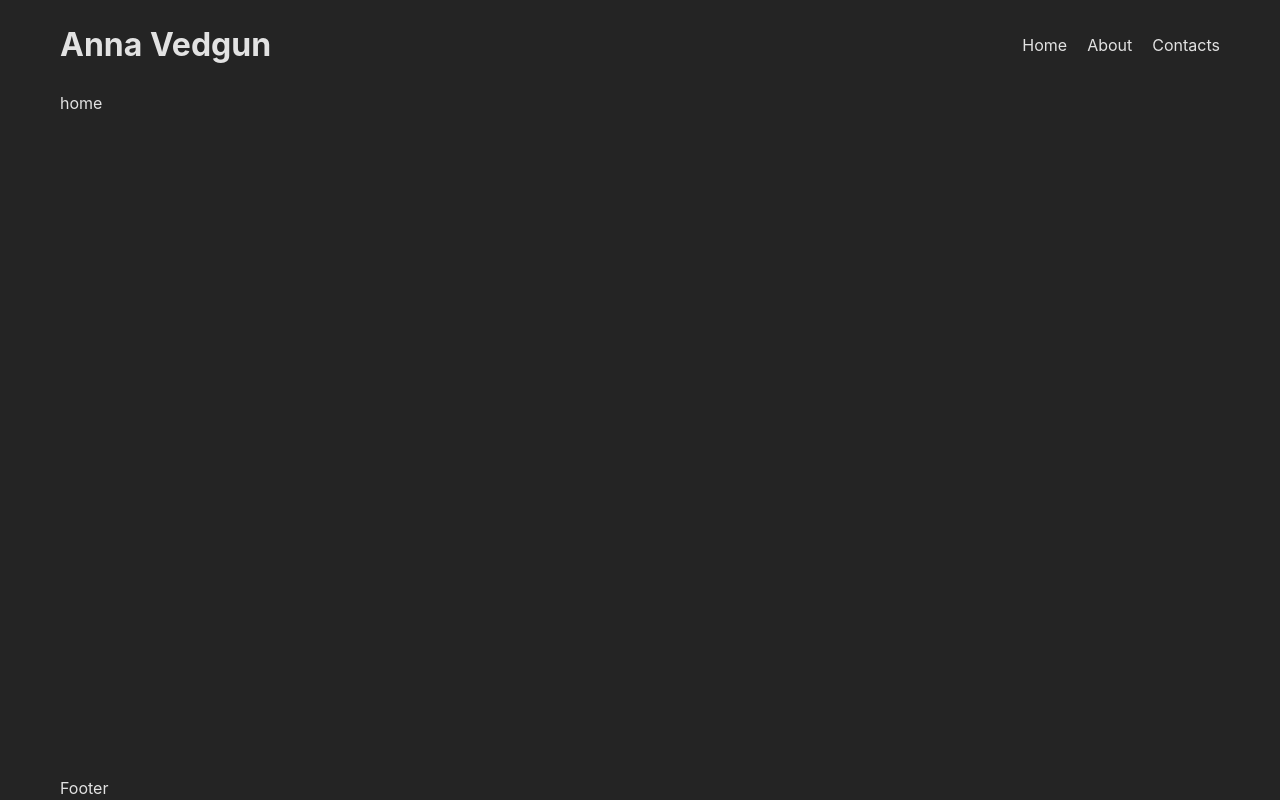
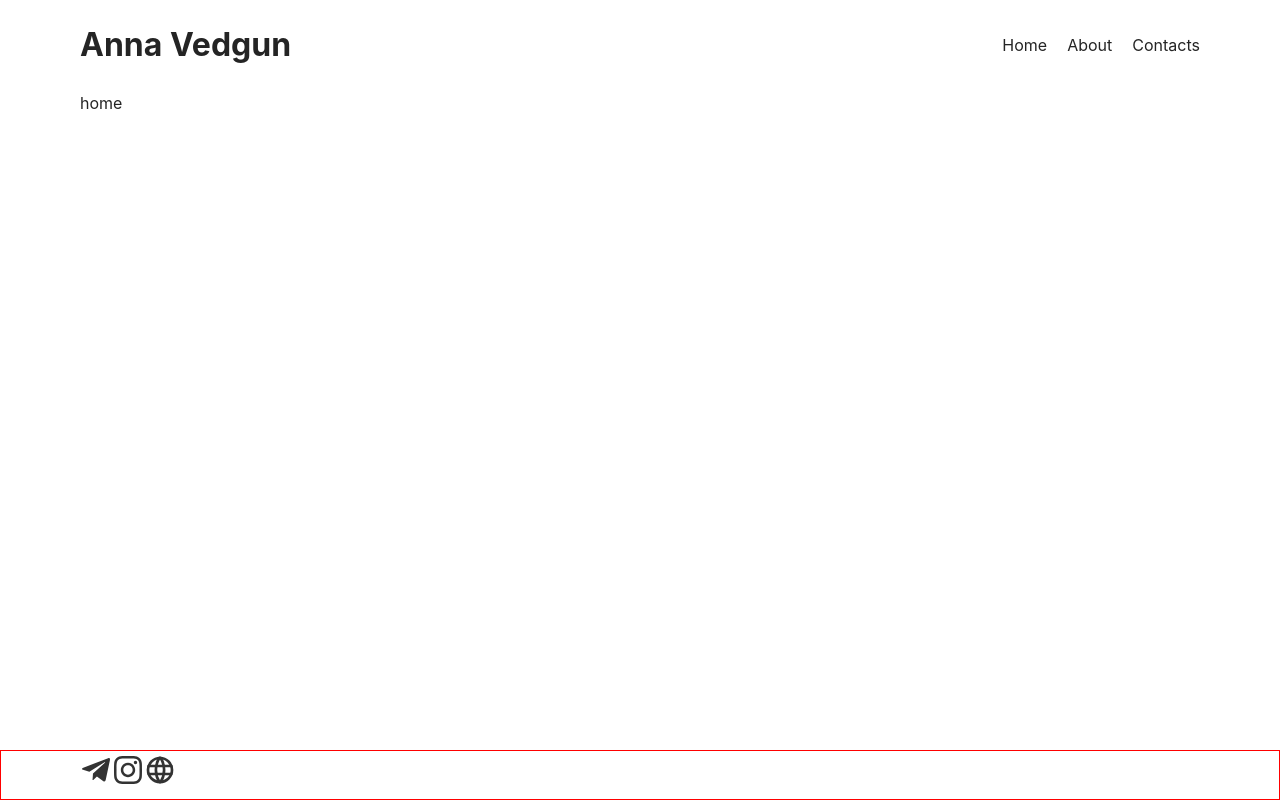
Before and after one commit to MeleshkoDmitriy/anna-vedgun-spa, a React (Vite) app: page / in a window 1280 px wide. Built offline with nearby package versions, Linux system fonts and the light colour scheme.

Commit message:
made reusable component IconLink

```diff
--- a/package.json
+++ b/package.json
@@ -15,6 +15,7 @@
     "clsx": "^2.1.1",
     "react": "^18.3.1",
     "react-dom": "^18.3.1",
+    "react-icons": "^5.2.1",
     "react-redux": "^9.1.2",
     "react-router-dom": "^6.23.1"
   },
--- /dev/null
+++ b/src/components/common/IconLink/IconLink.module.scss
@@ -0,0 +1,29 @@
+@import '../../../styles/global.scss';
+@import '../../../styles/variables.scss';
+@import '../../../styles/mixins.scss';
+
+.icon {
+  display: inline-block;
+  transition: $transition;
+
+  &--sm {
+    @include icon-link('sm', 'dark');
+  }
+
+  &--md {
+    @include icon-link('md', 'dark');
+  }
+
+  &--xl {
+    @include icon-link('xl', 'dark');
+  }
+
+  &--dark {
+    @include icon-link('m', 'dark');
+  }
+
+  &--light {
+    @include icon-link('m', 'light');
+  }
+
+}
--- /dev/null
+++ b/src/components/common/IconLink/IconLink.tsx
@@ -0,0 +1,36 @@
+import React, { FC } from "react";
+import styles from "./IconLink.module.scss";
+import clsx from "clsx";
+
+type IconSize = "sm" | "md" | "xl";
+type IconColor = "dark" | "light";
+
+interface IconLinkProps {
+  icon: React.ReactNode;
+  link: string;
+  iconSize: IconSize;
+  iconColor: IconColor;
+}
+
+export const IconLink: FC<IconLinkProps> = ({
+  icon,
+  link,
+  iconSize,
+  iconColor,
+}) => {
+  const iconClasses = clsx(styles.icon, {
+    [styles[`icon--${iconSize}`]]: iconSize,
+    [styles[`icon--${iconColor}`]]: iconColor,
+  });
+
+  return (
+    <a
+      href={link}
+      target="_blank"
+      rel="noopener noreferrer"
+      className={iconClasses}
+    >
+      {icon}
+    </a>
+  );
+};
--- a/src/components/layout/Footer/Footer.module.scss
+++ b/src/components/layout/Footer/Footer.module.scss
@@ -0,0 +1,7 @@
+@import '../../../styles/global.scss';
+@import '../../../styles/variables.scss';
+
+
+.footer {
+  border: 1px red solid;
+}
--- a/src/components/layout/Footer/Footer.tsx
+++ b/src/components/layout/Footer/Footer.tsx
@@ -1,12 +1,19 @@
+import { Contacts } from '../../../constants/Contacts';
 import '../../../styles/global.scss';
-import styles from './Footer.module.scss'
+import { IconLink } from '../../common/IconLink/IconLink';
+import styles from './Footer.module.scss';
+import { FaTelegram, FaInstagram, FaBook } from "react-icons/fa";
+import { TbWorld } from "react-icons/tb";
+import { FaTelegramPlane } from "react-icons/fa";
 
 export const Footer = () => {
   return (
-    <footer>
+    <footer className={styles.footer}>
       <div className='container'>
-        Footer
+        <IconLink link={Contacts.TELEGRAM} icon={<FaTelegramPlane />} iconSize="md" iconColor="dark" />
+        <IconLink link={Contacts.INSTAGRAM} icon={<FaInstagram />} iconSize="md" iconColor="dark" />
+        <IconLink link={Contacts.B17} icon={<TbWorld />} iconSize="md" iconColor="dark" />
       </div>
     </footer>
-  )
-}
+  );
+};
--- a/src/components/layout/Header/Header.module.scss
+++ b/src/components/layout/Header/Header.module.scss
@@ -9,5 +9,5 @@
 .links {
   display: flex;
   align-items: center;
-  gap: $paddingMedium;
+  gap: $padding-medium;
 }
--- /dev/null
+++ b/src/constants/Contacts.ts
@@ -0,0 +1,5 @@
+export const Contacts = {
+  TELEGRAM: 'https://telegram.me/annavedgun',
+  INSTAGRAM: 'https://www.instagram.com/anna.vedgun',
+  B17: 'https://www.b17.ru/vedgun_anna'
+}
--- a/src/index.css
+++ b/src/index.css
@@ -4,8 +4,8 @@
   font-weight: 400;
 
   color-scheme: light dark;
-  color: rgba(255, 255, 255, 0.87);
-  background-color: #242424;
+  background-color: rgba(255, 255, 255, 0.87);
+  color: #242424;
 
   font-synthesis: none;
   text-rendering: optimizeLegibility;
@@ -21,6 +21,7 @@
 html, body {
   margin: 0;
   padding: 0;
+  overflow: hidden;
 }
 
 ul {
--- a/src/pages/HomePage/HomePage.module.scss
+++ /dev/null
@@ -1,3 +0,0 @@
-.wrapper {
-  color: red;
-}
--- a/src/styles/global.scss
+++ b/src/styles/global.scss
@@ -3,13 +3,15 @@
 .container {
   max-width: 1200px;
   margin: 0 auto;
-  padding: 0 $paddingMedium;
+  padding: 0 $padding-large;
 
   @media (max-width: 768px) {
     max-width: 768px;
+    padding: 0 $padding-medium;
   }
 
   @media (max-width: 480px) {
     max-width: 480px;
+    padding: 0 $padding-small;
   }
 }
--- /dev/null
+++ b/src/styles/mixins.scss
@@ -0,0 +1,23 @@
+// _mixins.scss
+@mixin icon-link($size, $color) {
+  font-size: $size;
+  color: $color;
+
+  @if $size == 'sm' {
+    font-size: $icon-size-small;
+  } @else if $size == 'md' {
+    font-size: $icon-size-medium;
+  } @else if $size == 'xl' {
+    font-size: $icon-size-large;
+  }
+
+  @if $color == 'dark' {
+    color: $icon-color-dark;
+  } @else if $color == 'light' {
+    color: $icon-color-light;
+  }
+
+  &:hover {
+    transform: scale(1.2);
+  }
+}
--- a/src/styles/variables.scss
+++ b/src/styles/variables.scss
@@ -1,3 +1,12 @@
-$paddingSmall: 10px;
-$paddingMedium: 20px;
-$paddingLarge: 40px;
+$padding-small: 10px;
+$padding-medium: 20px;
+$padding-large: 40px;
+
+$icon-size-small: 24px;
+$icon-size-medium: 32px;
+$icon-size-large: 40px;
+
+$icon-color-dark: #333;
+$icon-color-light: #fff;
+
+$transition: 0.25s ease;
```
Also changed, not shown: 1 other file (tests, documents, lock files or other folders).
